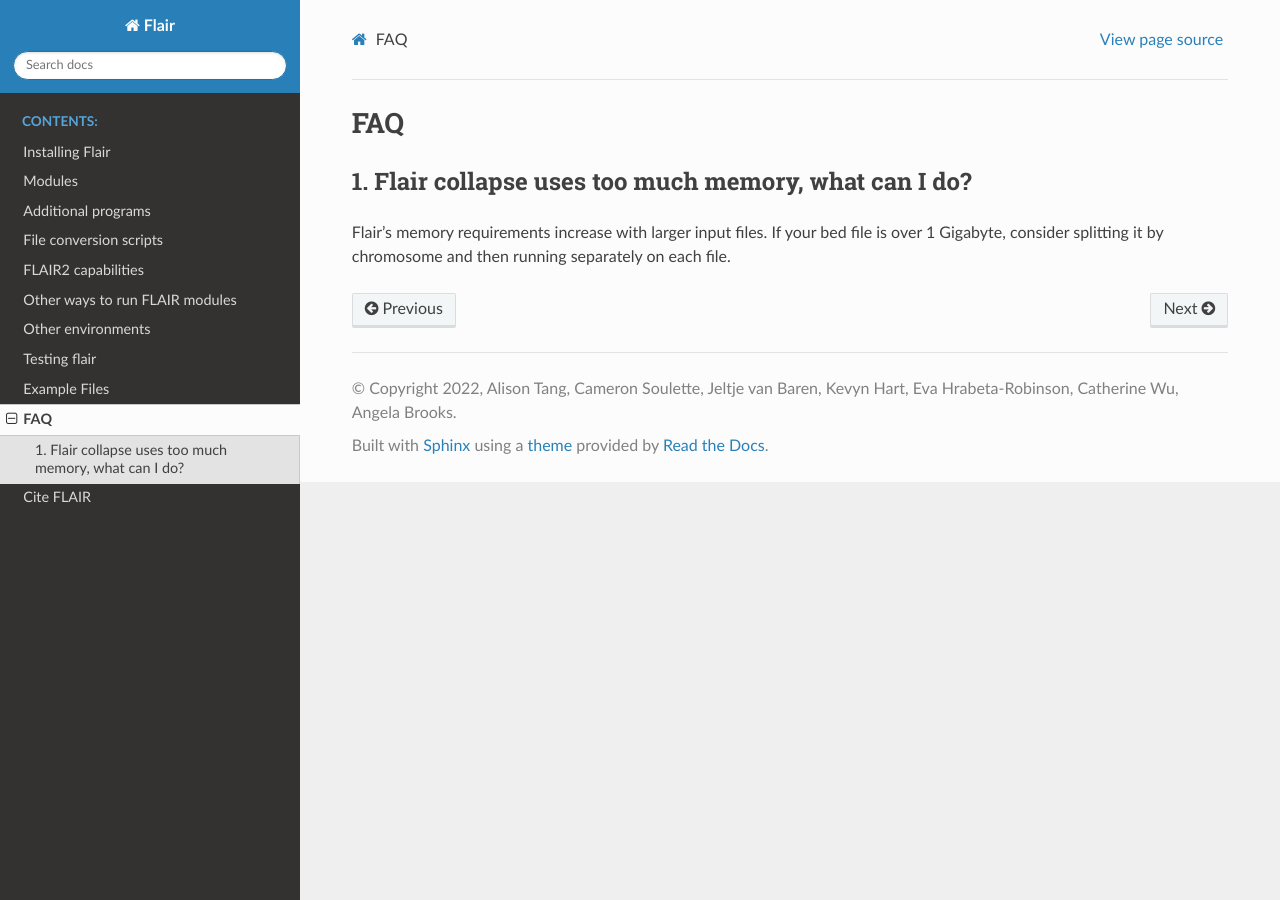
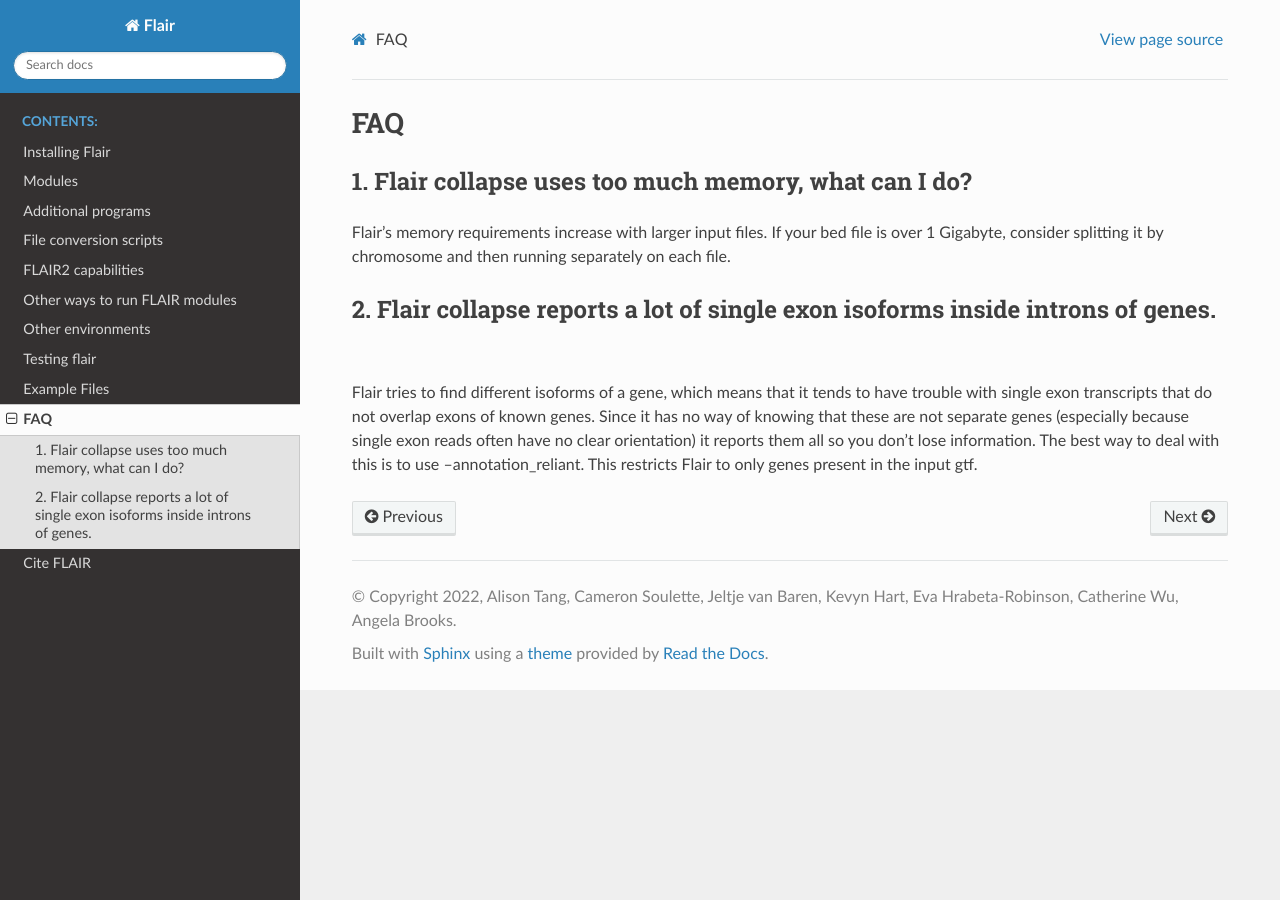
Before and after one commit to BrooksLabUCSC/flair, a Sphinx documentation site: the page built from docs/source/faqs.rst, in a window 1280 px wide. Built offline with Sphinx 7.4.7 and the Read the Docs theme 2.0.0, drawn with Linux system fonts in a browser that asks for light colours.

Commit message:
fixed #318; updated faq

```diff
--- a/docs/source/faqs.rst
+++ b/docs/source/faqs.rst
@@ -6,3 +6,8 @@ FAQ
 Flair's memory requirements increase with larger input files.
 If your bed file is over 1 Gigabyte, consider splitting it by chromosome
 and then running separately on each file.
+
+2. Flair collapse reports a lot of single exon isoforms inside introns of genes.
+--------------------------------------------------------------------------------
+Flair tries to find different isoforms of a gene, which means that it tends to have trouble with single exon transcripts that do not overlap exons of known genes. Since it has no way of knowing that these are not separate genes (especially because single exon reads often have no clear orientation) it reports them all so you don't lose information.
+The best way to deal with this is to use --annotation_reliant. This restricts Flair to only genes present in the input gtf.
```
Also changed, not shown: 1 other file.
